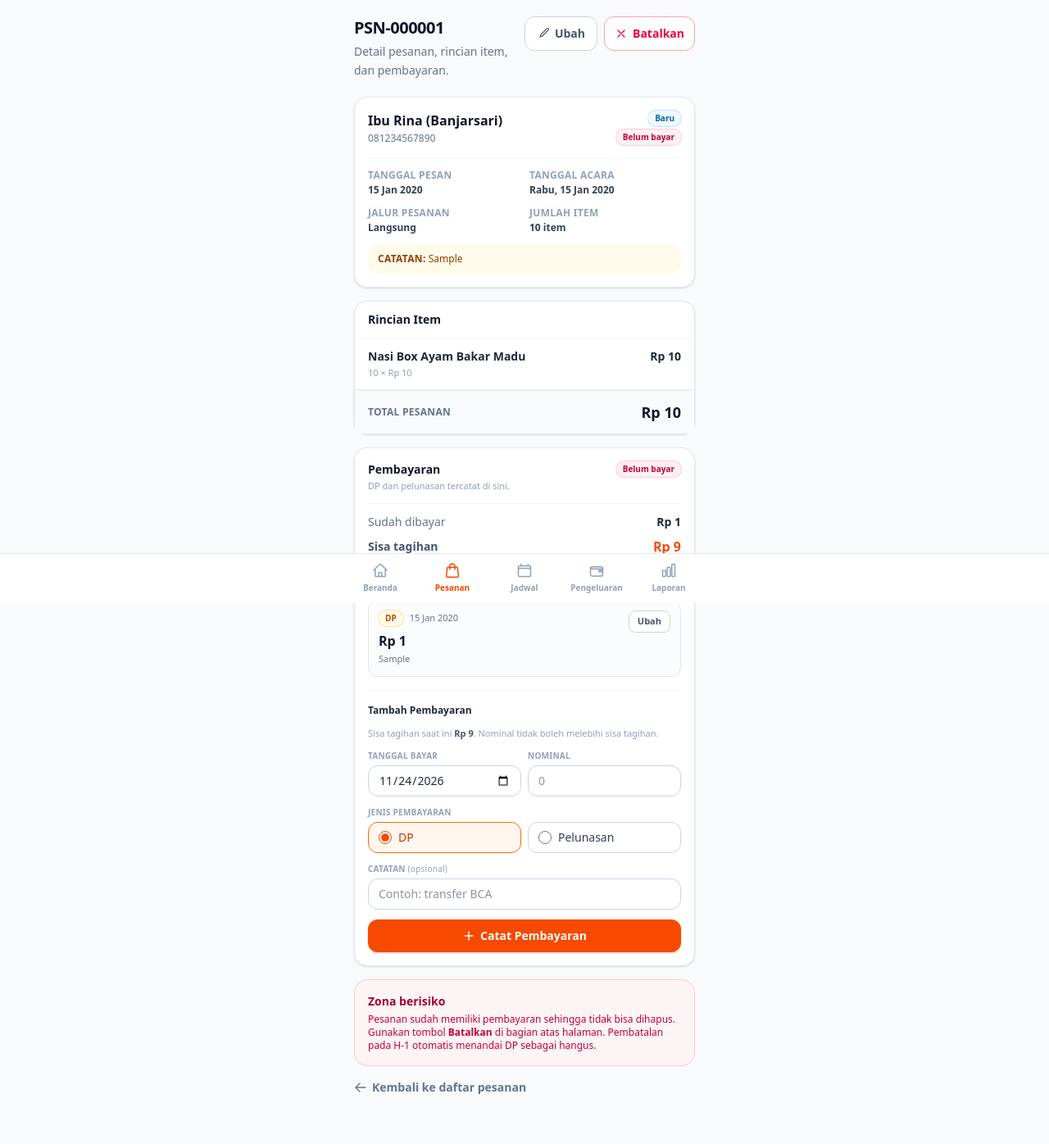
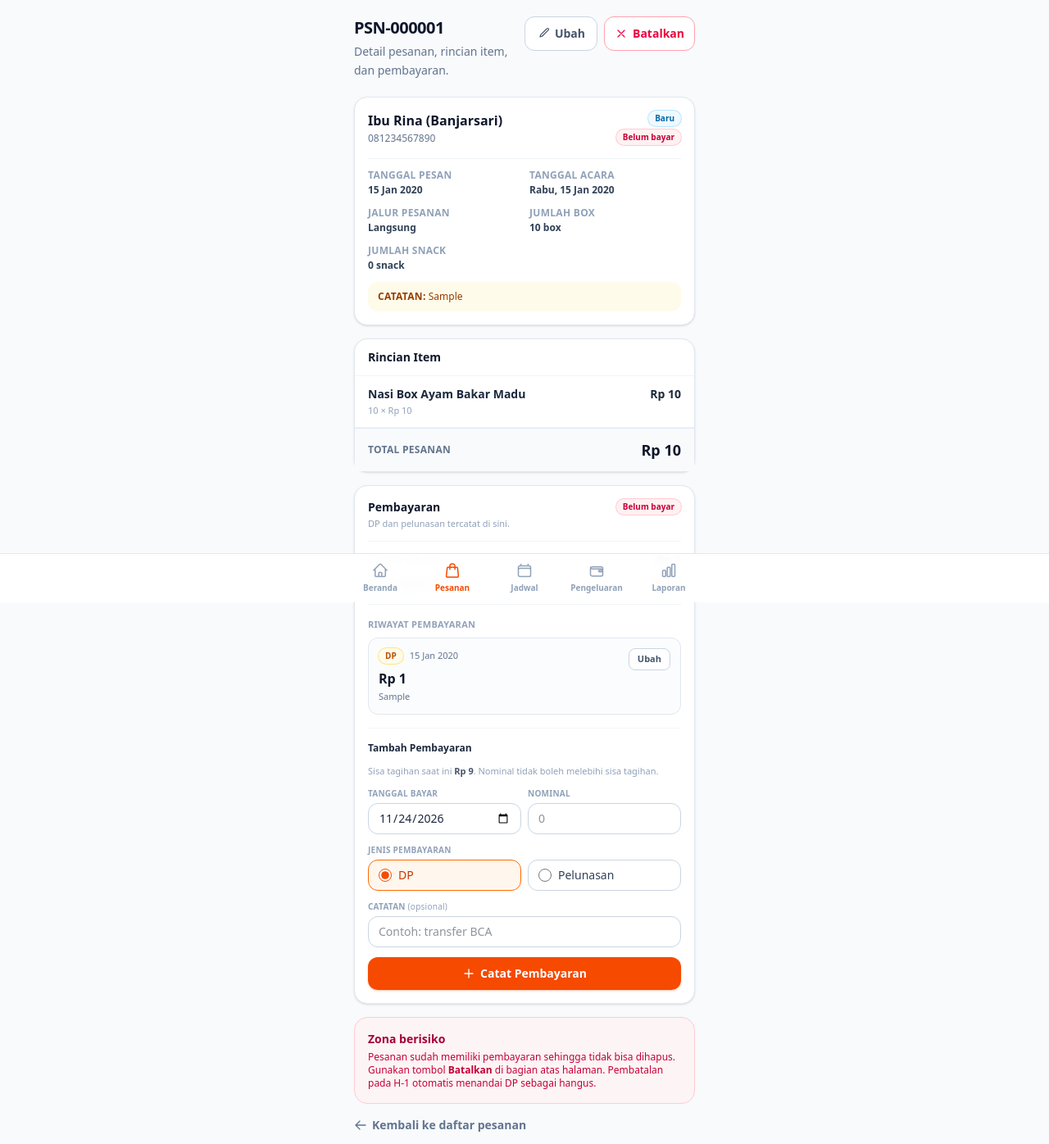
Before and after one commit to fadhilfaith48/Katering_Kotak-Rasa, a Laravel app: page /pesanan/1 in a window 1280 px wide. Shown: the part 65-1461 px from the top of the page at 82% size. Before the commit the page ends 1400 px from the top, so only its background shows below. Run offline with Laravel 12, Linux system fonts and the light colour scheme; a user stored in the database is signed in; data comes from the database, SQL or seed files in the repository; tables that the repository leaves empty hold one stand-in row (values such as "Sample post"); style sheets or scripts are compiled from the project's sources.

Commit message:
style: show box and snack quantities separately

```diff
--- a/resources/views/pesanan/index.blade.php
+++ b/resources/views/pesanan/index.blade.php
@@ -95,7 +95,10 @@
                     {{ $item->tanggal_acara?->locale('id')->isoFormat('ddd, D MMM YYYY') }}
                 </span>
 
-                <span>{{ $item->jumlah_box }} item</span>
+                <span>{{ $item->jumlah_box }} box</span>
+                @if ($item->jumlah_snack > 0)
+                    <span>{{ $item->jumlah_snack }} snack</span>
+                @endif
 
                 <span class="inline-flex items-center gap-1">
                     <span class="h-1 w-1 rounded-full bg-slate-300"></span>
--- a/resources/views/pesanan/show.blade.php
+++ b/resources/views/pesanan/show.blade.php
@@ -83,8 +83,13 @@
             </div>
 
             <div>
-                <dt class="font-semibold uppercase tracking-wide text-slate-400">Jumlah item</dt>
-                <dd class="mt-0.5 font-semibold text-slate-700">{{ $pesanan->jumlah_box }} item</dd>
+                <dt class="font-semibold uppercase tracking-wide text-slate-400">Jumlah box</dt>
+                <dd class="mt-0.5 font-semibold text-slate-700">{{ $pesanan->jumlah_box }} box</dd>
+            </div>
+
+            <div>
+                <dt class="font-semibold uppercase tracking-wide text-slate-400">Jumlah snack</dt>
+                <dd class="mt-0.5 font-semibold text-slate-700">{{ $pesanan->jumlah_snack }} snack</dd>
             </div>
         </dl>
 
```
Also changed, not shown: resources/views/dashboard.blade.php (+7 -3 lines), resources/views/jadwal/index.blade.php (+2 -9 lines).
